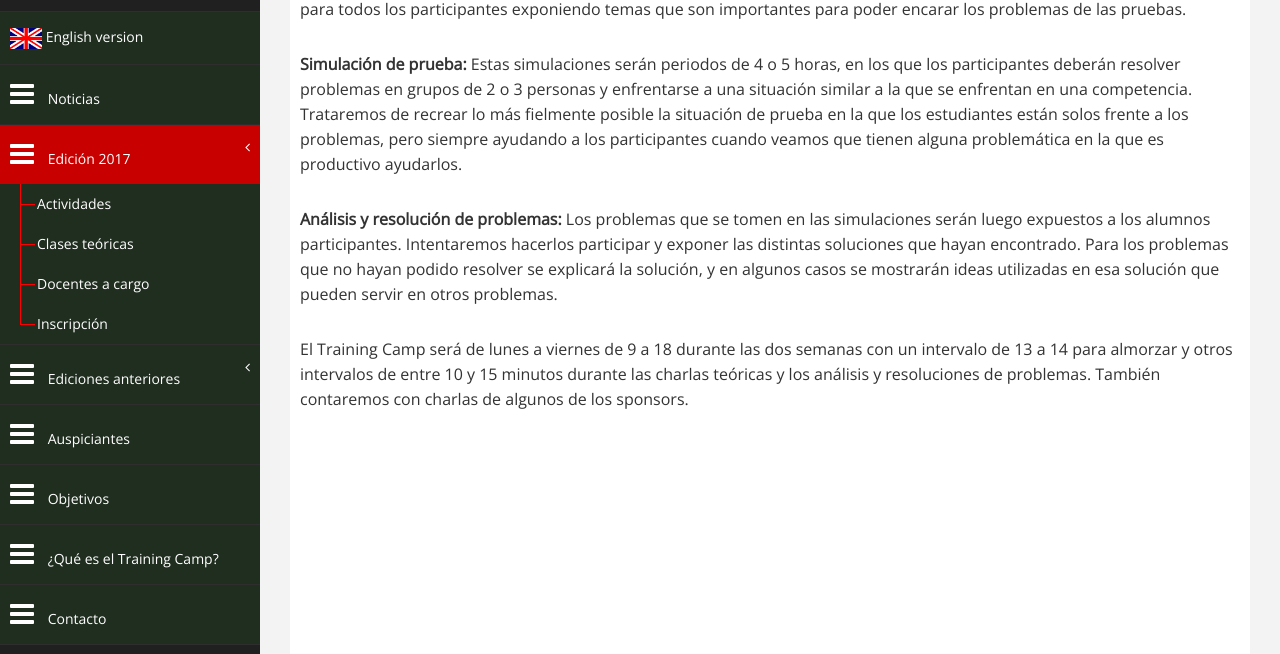
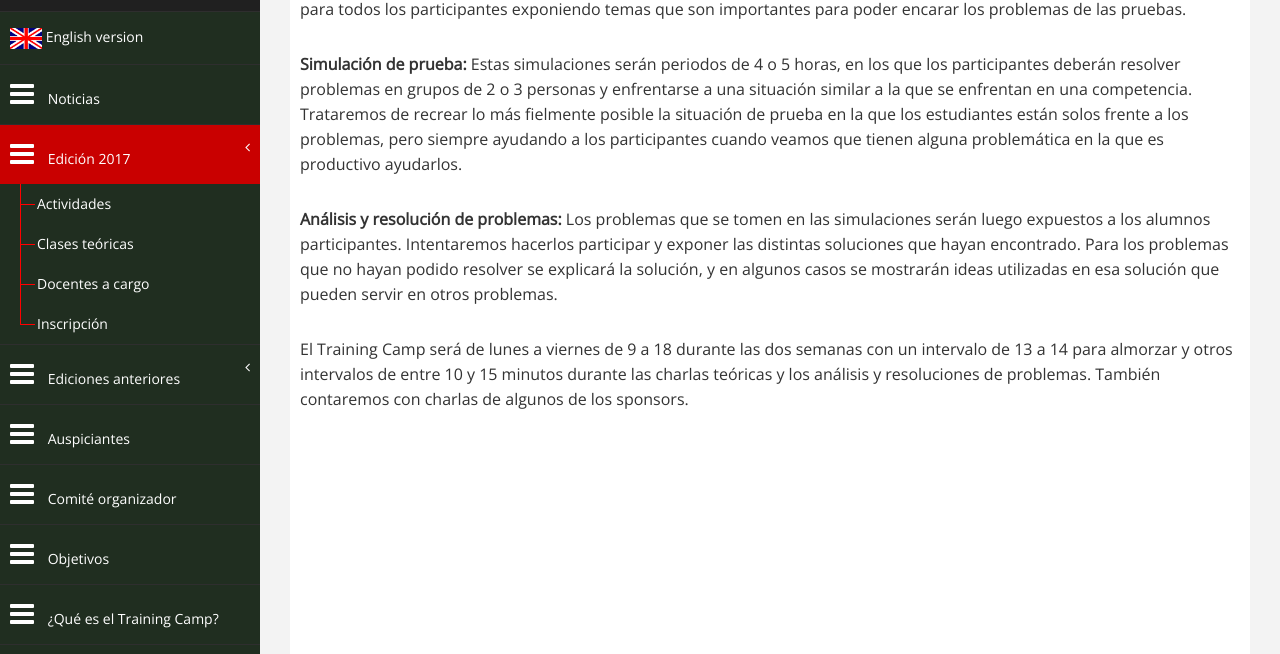
Before and after one commit to ltaravilse/trainingcampsite, a plain HTML site: page 2017/actividades.html in a window 1280 px wide. Shown: the part 146-800 px from the top of the page. Drawn offline with nearby package versions, Linux system fonts and the light colour scheme.

Commit message:
agregue comite organizador

```diff
--- a/2017/actividades.html
+++ b/2017/actividades.html
@@ -171,6 +171,9 @@
                         <a  href="tab-panel.html"><i class="fa fa-navicon fa-2x"></i> Auspiciantes</a>
                     </li>
                     <li>
+                        <a  href="chart.html"><i class="fa fa-navicon fa-2x"></i> Comité organizador</a>
+                    </li>
+                    <li>
                         <a  href="chart.html"><i class="fa fa-navicon fa-2x"></i> Objetivos</a>
                     </li>
                     <li>
```
Also changed, not shown: 2017/clasesteoricas.html (+3 -0 lines), 2017/docentes.html (+3 -0 lines), 2017/inscripcion.html (+3 -0 lines), index.html (+1 -1 lines).
